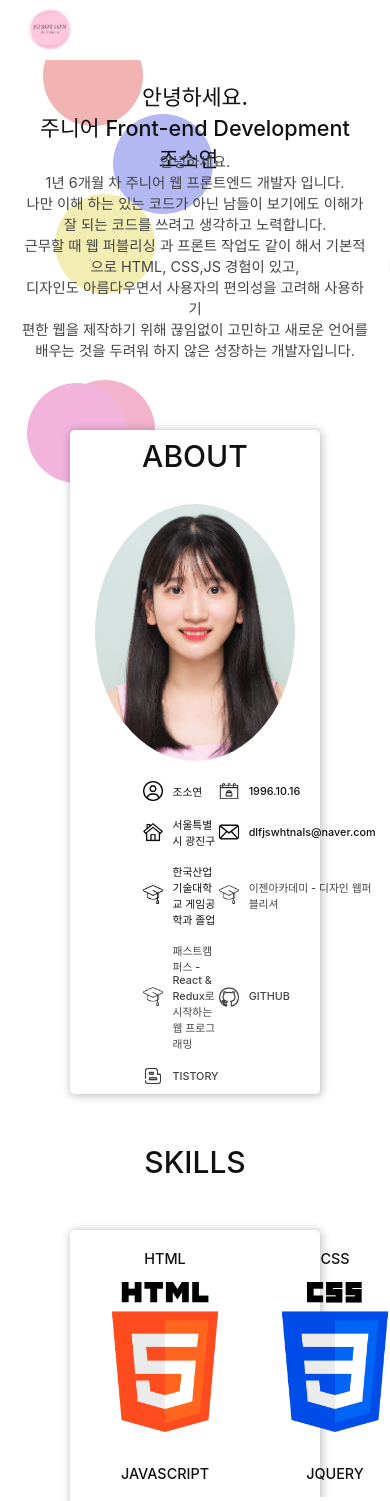
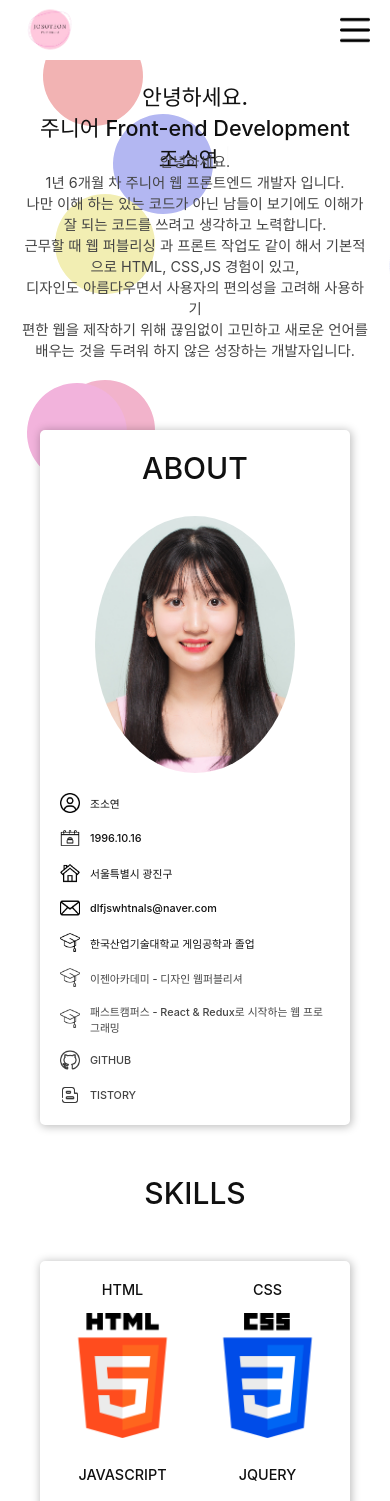
Before and after one commit to josoyean/soyeon-portfolio, a React (Create React App) app: page / in a window 390 px wide. Shown: the top 1501 px of the page. Built offline with nearby package versions, Linux system fonts and the light colour scheme.

Commit message:
모바일 서브메뉴 적용 완료

```diff
--- a/src/pages/Content.css
+++ b/src/pages/Content.css
@@ -18,7 +18,9 @@ html {
   animation: blink 0.5s infinite;
   font-size: 1.8rem;
 }
-
+header .hamburger {
+  display: none;
+}
 @keyframes blink {
   to {
     opacity: 0;
@@ -478,6 +480,41 @@ html {
   margin-bottom: 4px;
 }
 
+.menu-box {
+  width: calc(100vw - 80px);
+  height: 100vh;
+  position: fixed;
+  top: 0;
+  bottom: 0;
+  padding: 0 20px;
+  right: -100%;
+  /* border-left: 1px solid #f280ca; */
+  box-sizing: border-box;
+  background-color: #ffffff;
+}
+
+.menu-box.action {
+  right: 0;
+}
+.menu-box span {
+  color: #101010;
+  font-size: 2.3rem;
+  font-weight: 500;
+  cursor: pointer;
+}
+.menu-box span:nth-child(2n) {
+  color: #f280ca;
+}
+.menu-box .list-box {
+  display: flex;
+  flex-direction: column;
+  row-gap: 25px;
+  margin-top: 60px;
+}
+header .close {
+  float: right;
+  margin-top: 15px;
+}
 /* 태블릿 pc 사이즈 */
 @media (min-width: 768px) and (max-width: 992px) {
   html {
@@ -581,6 +618,12 @@ html {
     height: 60px;
     width: 60px;
   }
+  header .close,
+  header .hamburger {
+    height: 30px;
+    width: 30px;
+    display: block;
+  }
   #about-lable {
     margin-top: 60px;
   }
@@ -588,12 +631,7 @@ html {
     display: none;
     column-gap: 5px;
   }
-  header li {
-    /* font-size: 14px !important; */
-  }
-  .center > span {
-    /* font-size: 26px; */
-  }
+
   .about-box {
     height: 320px;
   }
@@ -606,7 +644,8 @@ html {
     gap: 20px;
   }
   .profile-box {
-    width: calc(100% - 100px);
+    padding: 20px 20px;
+    width: calc(100% - 40px);
     margin: 50px auto 50px;
   }
   .img-inform {
@@ -626,7 +665,8 @@ html {
     display: grid;
     margin-top: 20px;
     row-gap: 15px;
-    grid-template-columns: repeat(2, 1fr);
+    width: 100%;
+    grid-template-columns: repeat(1, 1fr);
   }
   .profile-box .item-icon {
     width: 20px;
@@ -646,13 +686,31 @@ html {
     width: 100px;
     height: 100px;
   }
+  .skill-box li {
+    height: 100%;
+
+    width: 100%;
+  }
+  .skill-box .item-card {
+    width: 100%;
+    height: 100%;
+  }
   .skill-box .item-box,
   .skill-box .item-box img,
   .skill-box .item-box > * {
-    width: 150px;
-    height: 150px;
+    width: 100%;
+    height: auto;
+    /* height: 100%; */
+    /* width: 150px; */
+    /* height: 150px; */
   }
-
+  .skill-box .item-box {
+    height: 120px;
+    /* height: fit-content; */
+  }
+  .skill-box .item-box > * {
+    /* height: auto; */
+  }
   .profile-box.projects-box {
     grid-template-columns: repeat(2, 1fr);
     column-gap: 10px;
@@ -663,7 +721,7 @@ html {
   }
   .project-box {
     width: 100%;
-    height: calc((100vw - 140px - 15px) / 2);
+    height: calc((100vw - 80px - 15px) / 2);
   }
   .project-box .inform-box .position-text {
     white-space: normal;
--- a/src/pages/Header.css
+++ b/src/pages/Header.css
@@ -1,4 +1,4 @@
-header{
+header {
   width: 100vw;
   height: 80px;
   position: fixed;
@@ -8,25 +8,25 @@ header{
   z-index: 99 !important;
   background-color: #fff;
 }
-header .line{
+header .line {
   height: 4px;
   position: absolute;
   left: 0;
   bottom: 0;
   border-radius: 0 2px 2px 0;
-background-color: #F2B3DC;
+  background-color: #f2b3dc;
 }
 
-.logo{
+header img {
   width: 80px;
   height: 80px;
 }
-header .center{
+header .center {
   display: flex;
   align-items: center;
   justify-content: space-between;
 }
-header ul{
+header ul {
   display: flex;
   align-items: center;
   column-gap: 25px;
--- a/src/pages/Header.js
+++ b/src/pages/Header.js
@@ -3,6 +3,7 @@ import styled from "styled-components";
 import "./Header.css";
 function Header() {
   const [lineWidth, setLineWidth] = useState(0);
+  const [isMenu, setIsMenu] = useState(false);
   window.addEventListener("scroll", function (event) {
     let scroll = this.window.scrollY;
     var percent =
@@ -20,6 +21,10 @@ function Header() {
     }, 70);
   };
 
+  const menuClick = (e) => {
+    e.preventDefault();
+    setIsMenu(!isMenu);
+  };
   return (
     <header>
       <div className="center">
@@ -45,8 +50,71 @@ function Header() {
             {"<Contact />"}
           </ListItem>
         </ul>
+        <img
+          src={process.env.PUBLIC_URL + `/images/hamburger.png`}
+          alt="hamburger"
+          className="hamburger"
+          onClick={(e) => menuClick(e)}
+        ></img>
       </div>
       <div className="line" style={{ width: lineWidth + "%" }}></div>
+      {isMenu ? (
+        <div className={`menu-box ${isMenu && "action"}`}>
+          <img
+            src={process.env.PUBLIC_URL + `/images/close.png`}
+            alt="close"
+            className="close"
+            onClick={(e) => menuClick(e)}
+          ></img>
+          <div className="list-box">
+            <span
+              className="About"
+              onClick={(e) => {
+                onContentClick("#about-lable", e);
+                menuClick(e);
+              }}
+            >
+              About
+            </span>
+            <span
+              className="Skills"
+              onClick={(e) => {
+                onContentClick("#skills-lable", e);
+                menuClick(e);
+              }}
+            >
+              Skills
+            </span>
+            <span
+              className="Experience"
+              onClick={(e) => {
+                onContentClick("#experience-lable", e);
+                menuClick(e);
+              }}
+            >
+              Experience
+            </span>
+            <span
+              className="Projects"
+              onClick={(e) => {
+                onContentClick("#project-lable", e);
+                menuClick(e);
+              }}
+            >
+              Projects
+            </span>
+            <span
+              className="Contact"
+              onClick={(e) => {
+                onContentClick("#contact-lable", e);
+                menuClick(e);
+              }}
+            >
+              Contact
+            </span>
+          </div>
+        </div>
+      ) : null}
     </header>
   );
 }
```
Also changed, not shown: public/images/close.png (added), public/images/hamburger.png (added). Lines whose indentation alone changed are shown as unchanged.
